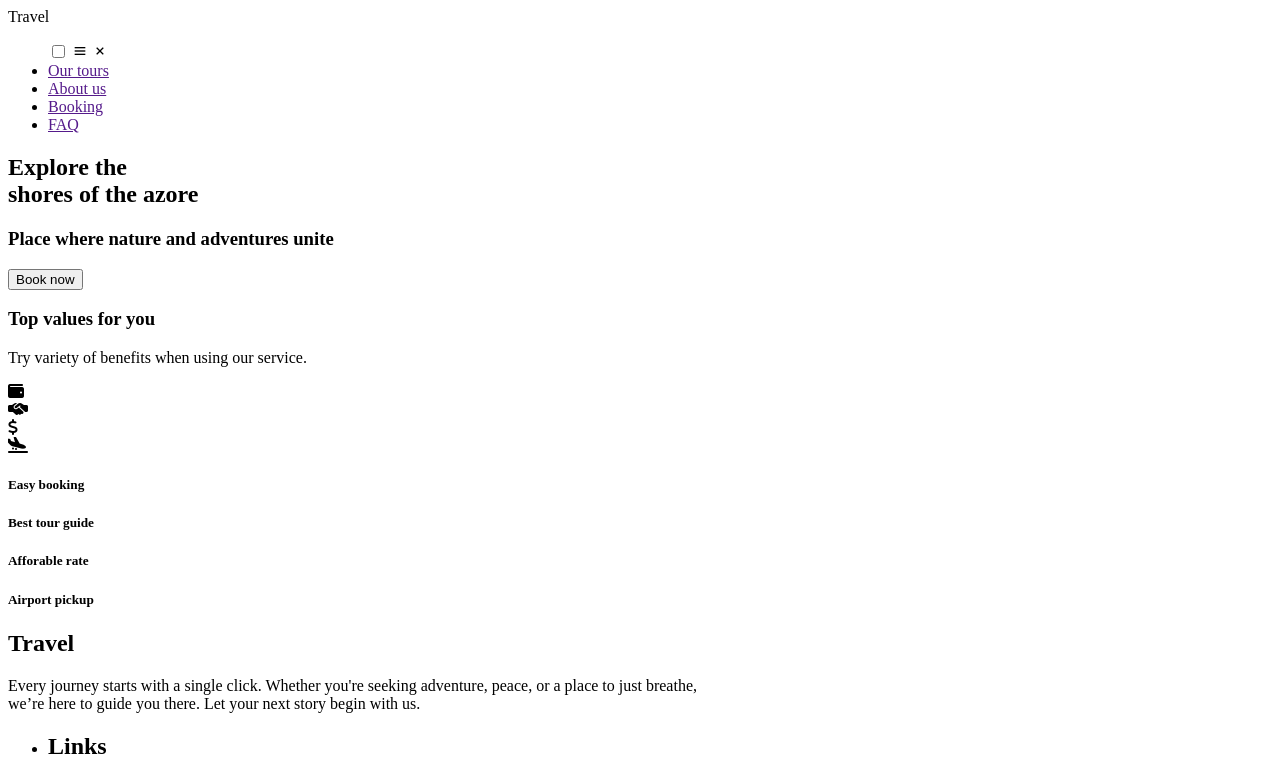
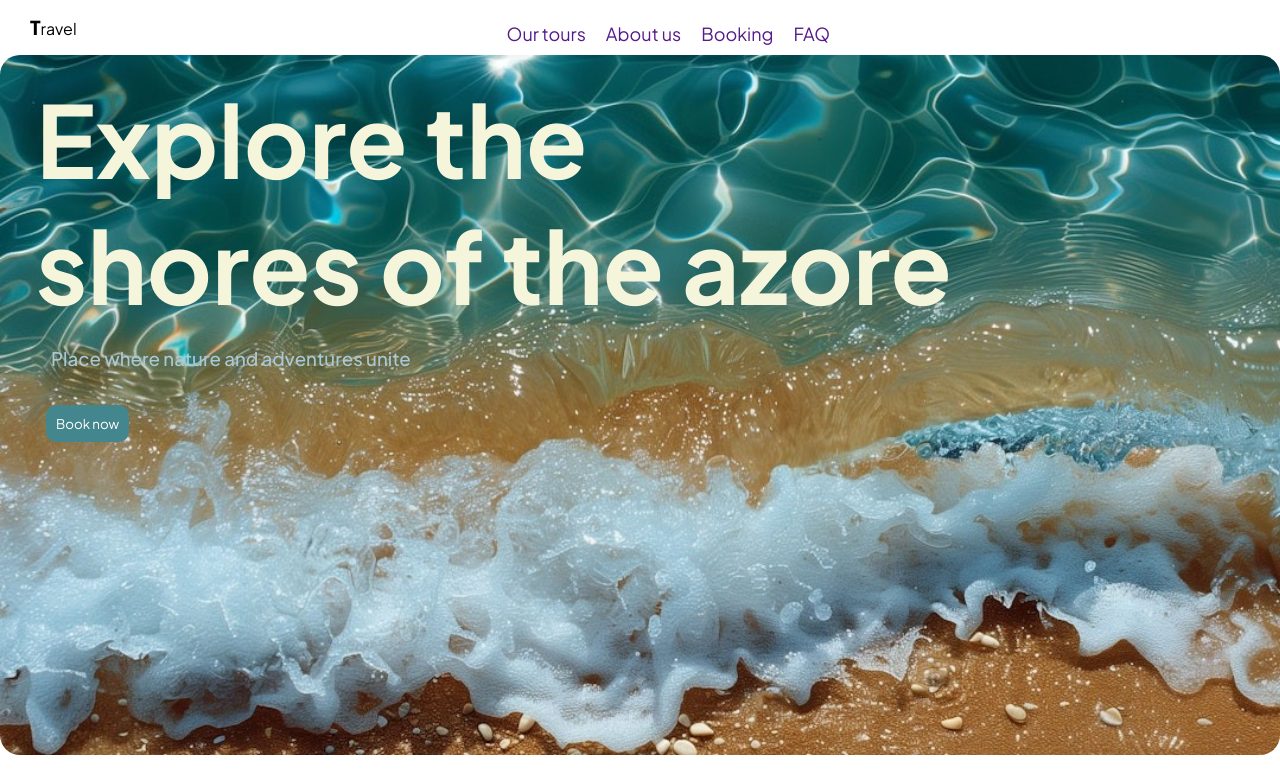
Before and after one commit to sudhin-1/Travel-website, a plain HTML site: page index.html in a window 1280 px wide. Shown: the top 777 px of the page. Drawn offline with nearby package versions, Linux system fonts and the light colour scheme; a web font is replaced by a local one.

Commit message:
Update index.html

```diff
--- a/index.html
+++ b/index.html
@@ -5,7 +5,7 @@
     <meta charset="UTF-8">
     <meta name="viewport" content="width=device-width, initial-scale=1.0">
     <title>Travel</title>
-    <link rel="stylesheet" href="./travel.css">
+    <link rel="stylesheet" href="./style.css">
     <link rel="preconnect" href="https://fonts.googleapis.com">
     <link rel="preconnect" href="https://fonts.gstatic.com" crossorigin>
     <link
```
